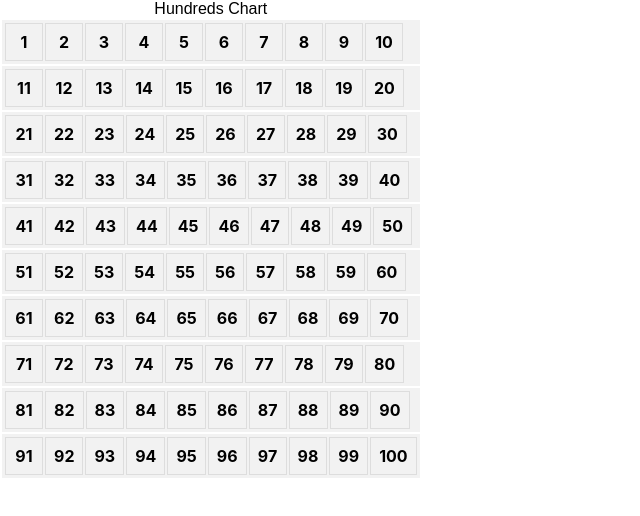
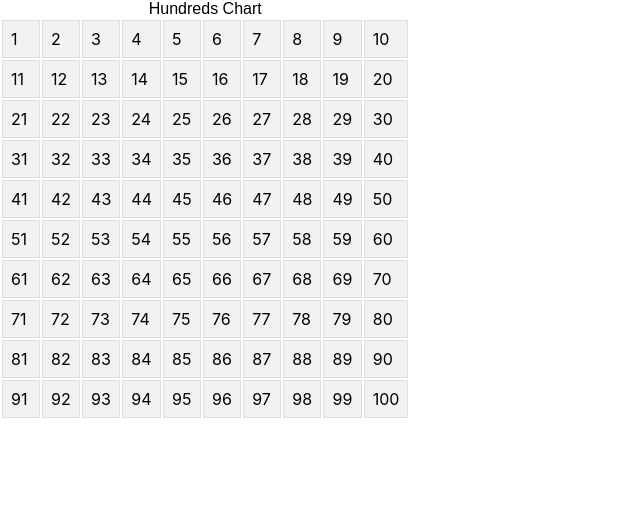
Before and after one commit to obglass/comp580, a React (Create React App) app: page / in a window 1280 px wide. Shown: the top 516 px of the page, without its empty margins (0-640 px from the left). Built offline with nearby package versions, Linux system fonts and the light colour scheme.

Commit message:
sample grid

```diff
--- a/src/App.js
+++ b/src/App.js
@@ -37,11 +37,15 @@ class Table extends Component {
     for (let i = 0; i < this.state.rowVal; i++) {
       let children = [];
       for (let j = 1; j < this.state.colVal + 1; j++) {
-        children.push(<td id="cell">{10 * i + j}</td>);
+        children.push(
+          <td scope="col" id="cell">
+            {10 * i + j}
+          </td>
+        );
       }
       table.push(
-        <tr id="indRow">
-          <th scope="row">{children}</th>
+        <tr scope="row" id="indRow">
+          {children}
         </tr>
       );
     }
@@ -54,7 +58,7 @@ class Table extends Component {
       <div>
         <table>
           <caption id="title">Hundreds Chart</caption>
-          <tbody>{this.createTable()}</tbody>
+          {this.createTable()}
         </table>
 
         {/* <form onSubmit={this.handleSubmit}>
```
